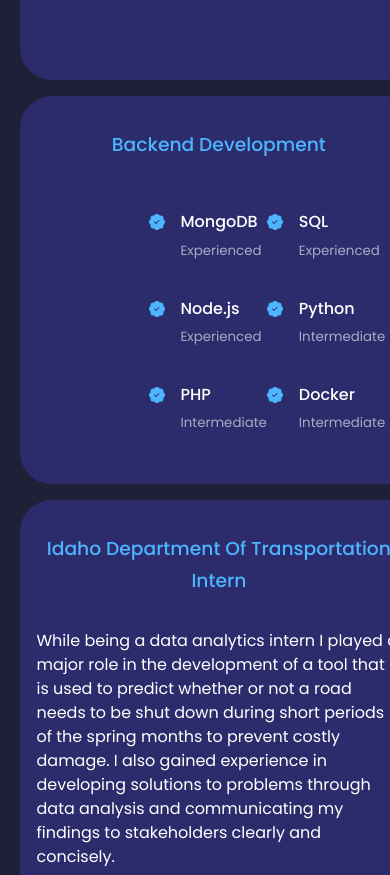
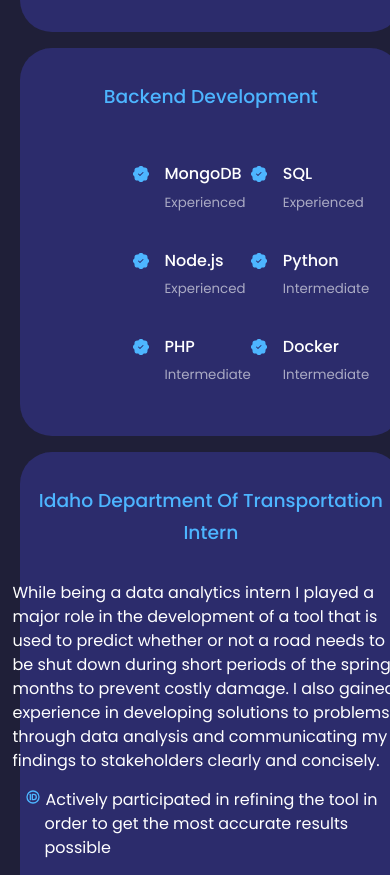
Before and after one commit to ParkerBalbach/online_resume, a React (Create React App) app: page / in a window 390 px wide. Shown: the part 4984-5859 px from the top of the page. Built offline with nearby package versions, Linux system fonts and the light colour scheme.

Commit message:
Added media query for 1080p screens

```diff
--- a/src/components/workhistory/workhistory.css
+++ b/src/components/workhistory/workhistory.css
@@ -30,7 +30,7 @@
     display: grid;
     grid-template-columns: 1fr 1fr;
     row-gap: 2rem;
-    margin-left: 6rem;
+    margin-left: 8rem;
 }
 
 .experience__details {
@@ -64,8 +64,28 @@
 }
 
 .experience__bullets-indenting {
-    text-indent: -2rem;
+    text-indent: -2.2rem;
     margin-left: 2rem;
+}
+
+/* Media Query for 1080p screen */
+@media screen and (max-width: 1920px) {
+    .experience__container {
+        gap: 1.5rem;
+    }
+
+    .experience__container > div {
+        margin: 1rem 1rem -1rem -1rem;
+    }
+
+    .experience__content {
+        margin-left: 5rem;
+    }
+
+    .experience__paragraphs p {
+        margin-left: -1.5rem;
+        margin-right: -1.5rem;
+    }
 }
 
 
```
